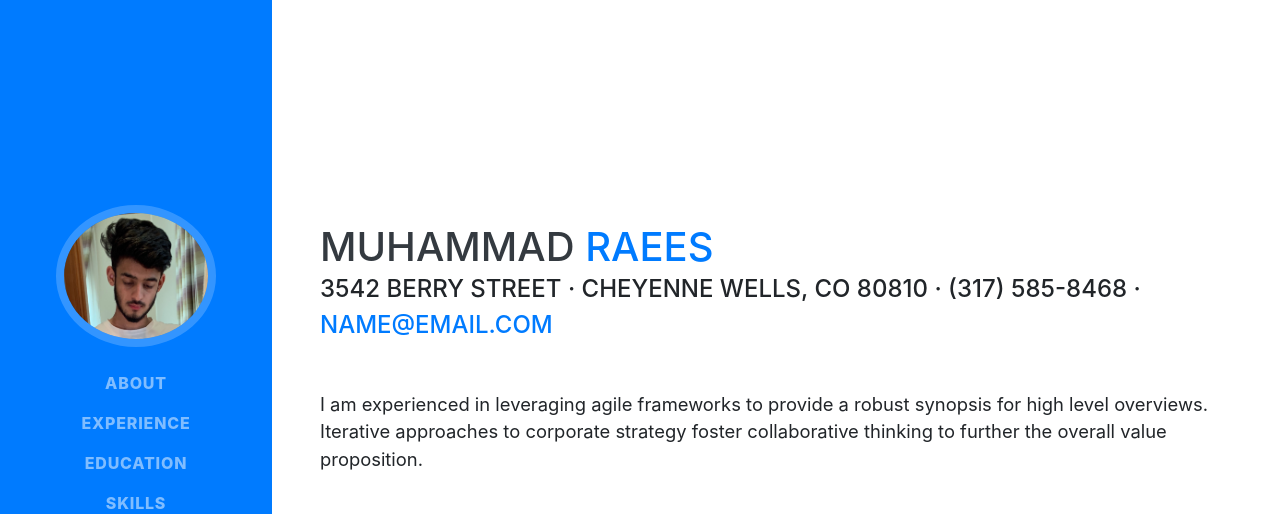
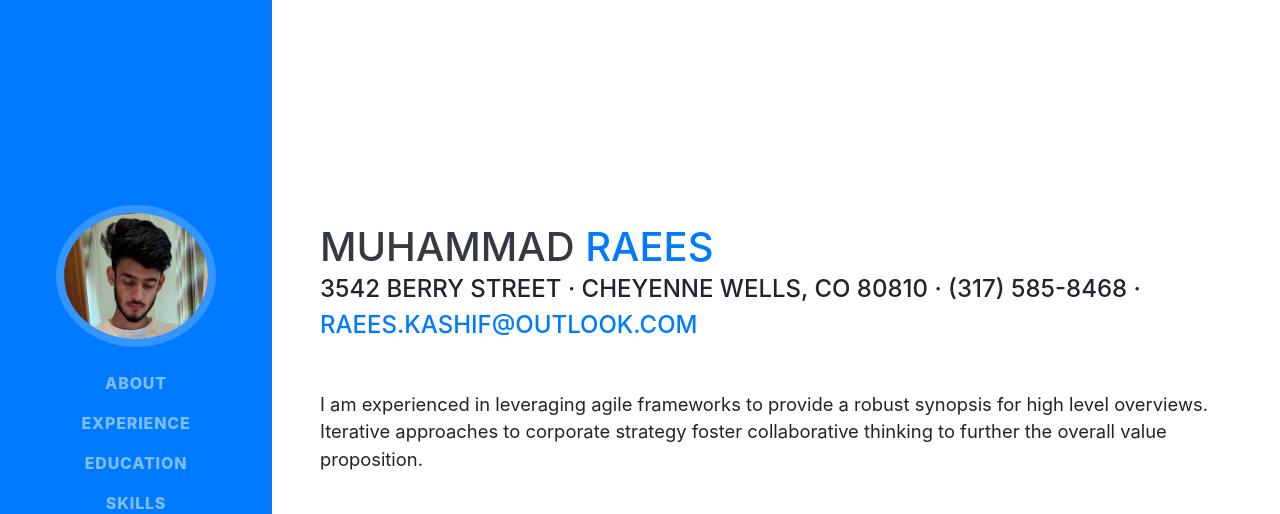
Before and after one commit to kashif189/raees1, a website with bundled scripts: page index.html in a window 1280 px wide. Shown: the top 514 px of the page. Built offline with nearby package versions, Linux system fonts and the light colour scheme; a web font is replaced by a local one.

Commit message:
changed email

```diff
--- a/index.html
+++ b/index.html
@@ -67,7 +67,7 @@
           <span class="text-primary">Raees</span>
         </h1>
         <div class="subheading mb-5">3542 Berry Street · Cheyenne Wells, CO 80810 · (317) 585-8468 ·
-          <a href="mailto:name@email.com">name@email.com</a>
+          <a href="mailto:name@email.com">raees.kashif@outlook.com</a>
         </div>
         <p class="lead mb-5">I am experienced in leveraging agile frameworks to provide a robust synopsis for high level overviews. Iterative approaches to corporate strategy foster collaborative thinking to further the overall value proposition.</p>
         <div class="social-icons">
```
